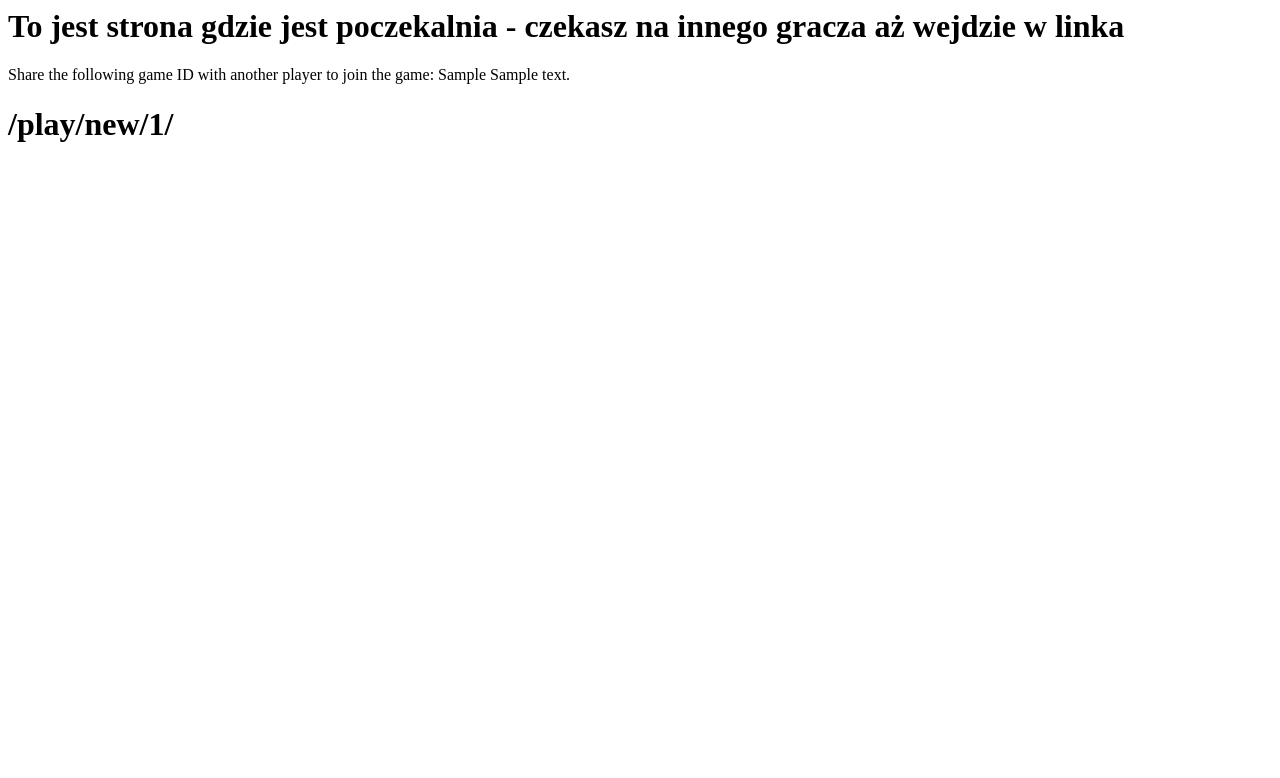
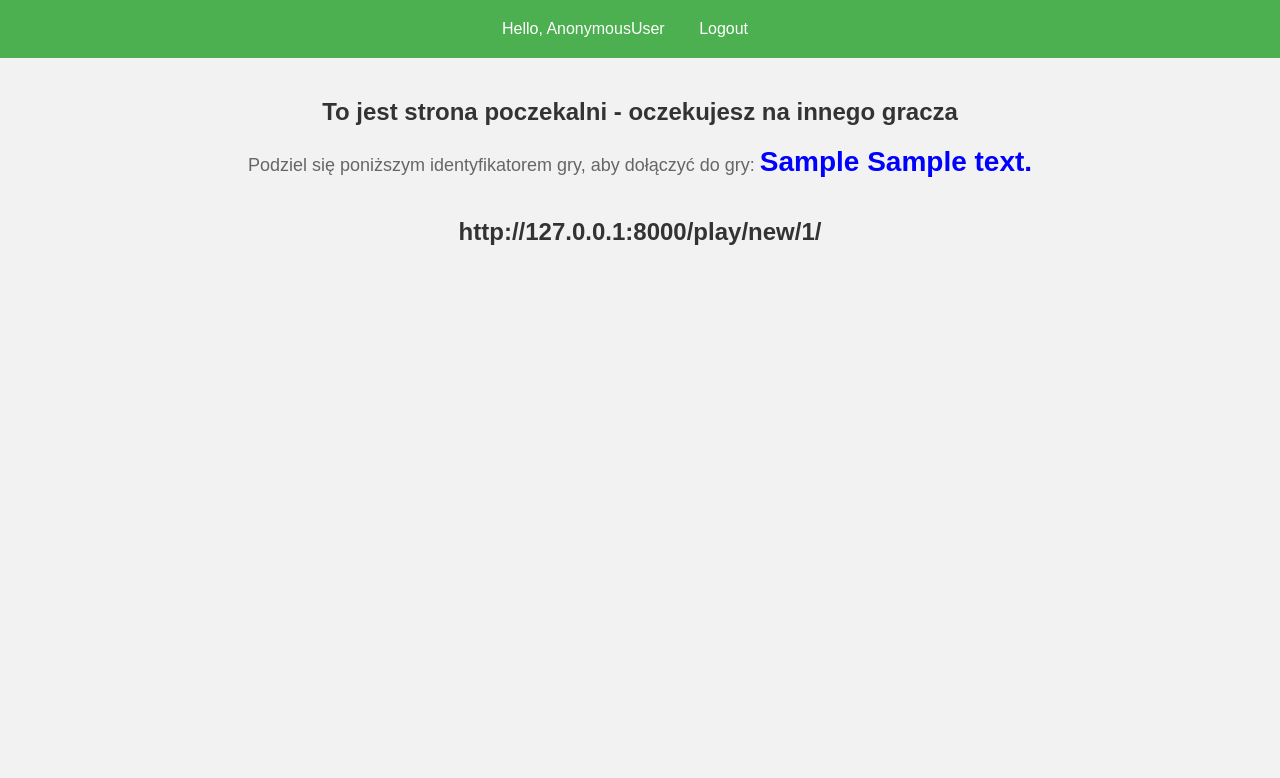
Before and after one commit to GlazedToruss/Szachy, a Django app: template play/templates/waiting_for_player.html in a window 1280 px wide. Shown: the top 778 px of the page. Run offline with Django 4.2, Linux system fonts and the light colour scheme; the template is opened without the code that fills it: most values are stand-ins (such as "Sample title", 1, 10 or a date in 2020).

Commit message:
Added frontend to waiting_for_player

```diff
--- a/play/templates/waiting_for_player.html
+++ b/play/templates/waiting_for_player.html
@@ -1,3 +1,108 @@
-<h1>To jest strona gdzie jest poczekalnia - czekasz na innego gracza aż wejdzie w linka</h1>
-<p>Share the following game ID with another player to join the game: {{ my_variable }}  {{context}}</p>
-<h1>/play/new/{{id}}/</h1>
+<!DOCTYPE html>
+<html>
+<head>
+  <title>Poczekalnia - Czekasz na innego gracza</title>
+  <style>
+    body {
+      text-align: center;
+      font-family: Arial, sans-serif;
+    }
+
+    h1 {
+      color: #333;
+      font-size: 24px;
+      margin-top: 40px;
+    }
+
+    p {
+      color: #666;
+      font-size: 18px;
+      margin-top: 20px;
+    }
+
+    .game-id {
+      font-weight: bold;
+      font-size: 28px;
+      color: #0000FF;
+    }
+
+    .play-link {
+      color: #00FF00;
+      font-size: 24px;
+      margin-top: 40px;
+    }
+
+    body {
+      font-family: Arial, sans-serif;
+      background-color: #f2f2f2;
+      margin: 0;
+      padding: 0;
+    }
+
+    .navbar {
+      background-color: #4caf50;
+      color: #fff;
+      padding: 10px;
+      text-align: center;
+    }
+
+    .navbar ul {
+      list-style-type: none;
+      margin: 0;
+      padding: 0;
+      display: inline-block;
+    }
+
+    .navbar li {
+      display: inline-block;
+      margin-right: 10px;
+    }
+
+    .navbar li a {
+      display: block;
+      color: #fff;
+      text-decoration: none;
+      padding: 10px 20px;
+    }
+
+    .navbar li a:hover {
+      background-color: #4caf50;
+    }
+    .navbar hello {
+        color: #fff;
+      padding: 10px;
+      text-align: right;
+    }
+    .game-box {
+      width: 300px;
+      height: 200px;
+      background-color: #4caf50;
+      margin: 20px auto;
+      text-align: center;
+      line-height: 200px;
+      font-size: 24px;
+      display: inline-block;
+      vertical-align: top;
+      color: #fff;
+      text-decoration: none;
+    }
+
+
+
+
+  </style>
+</head>
+<body>
+    <div class="navbar">
+        <ul>
+          <li>Hello, {{request.user}} </li>
+          <li><a href="/users/logout">Logout</a></li>
+        </ul>
+      </div>
+
+      <h1 style="text-align: center;">To jest strona poczekalni - oczekujesz na innego gracza</h1>
+
+    <p>Podziel się poniższym identyfikatorem gry, aby dołączyć do gry: <span class="game-id">{{ my_variable }}  {{context}}</span></p>
+    <h1>http://127.0.0.1:8000/play/new/{{id}}/</h1>
+</body>
+</html>
```
Also changed, not shown: db.sqlite3.
